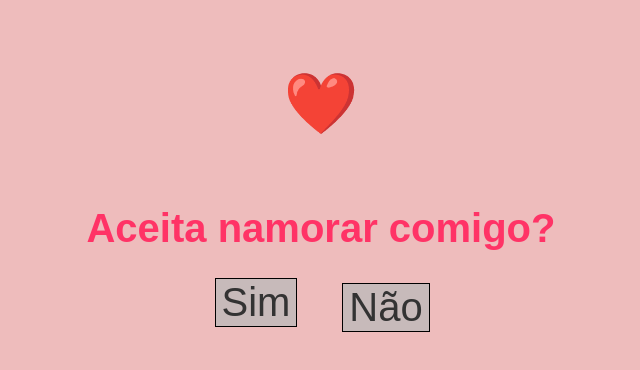
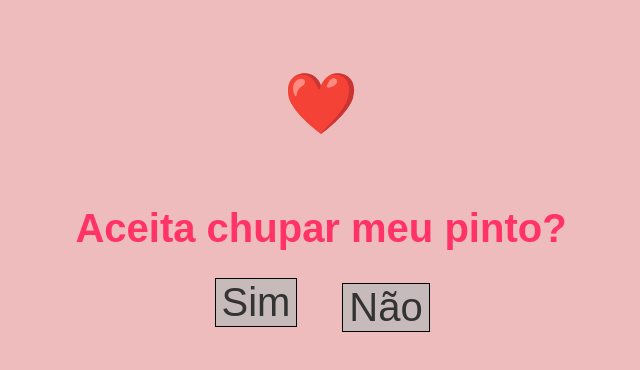
Before and after one commit to Davajaz/Repositorio22, a plain HTML site: page index.html in a window 1280 px wide. Shown: the whole page, without its empty margins (319-959 px from the left). Drawn offline with Linux system fonts and the light colour scheme.

Commit message:
atualizandoooooo

```diff
--- a/index.html
+++ b/index.html
@@ -9,7 +9,7 @@
   <body>
     <div class="container">
       <h1 style="font-size: 60px">❤️</h1>
-      <h1 style="font-size: 40px">Aceita namorar comigo?</h1>
+      <h1 style="font-size: 40px">Aceita chupar meu pinto?</h1>
       <button class="yes" onclick="mostrarResposta()">Sim</button>
       <button id="no" onmouseover="mudarPosicao()">Não</button>
       <p id="resposta" style="display: none; font-size: 40px"></p>
```
